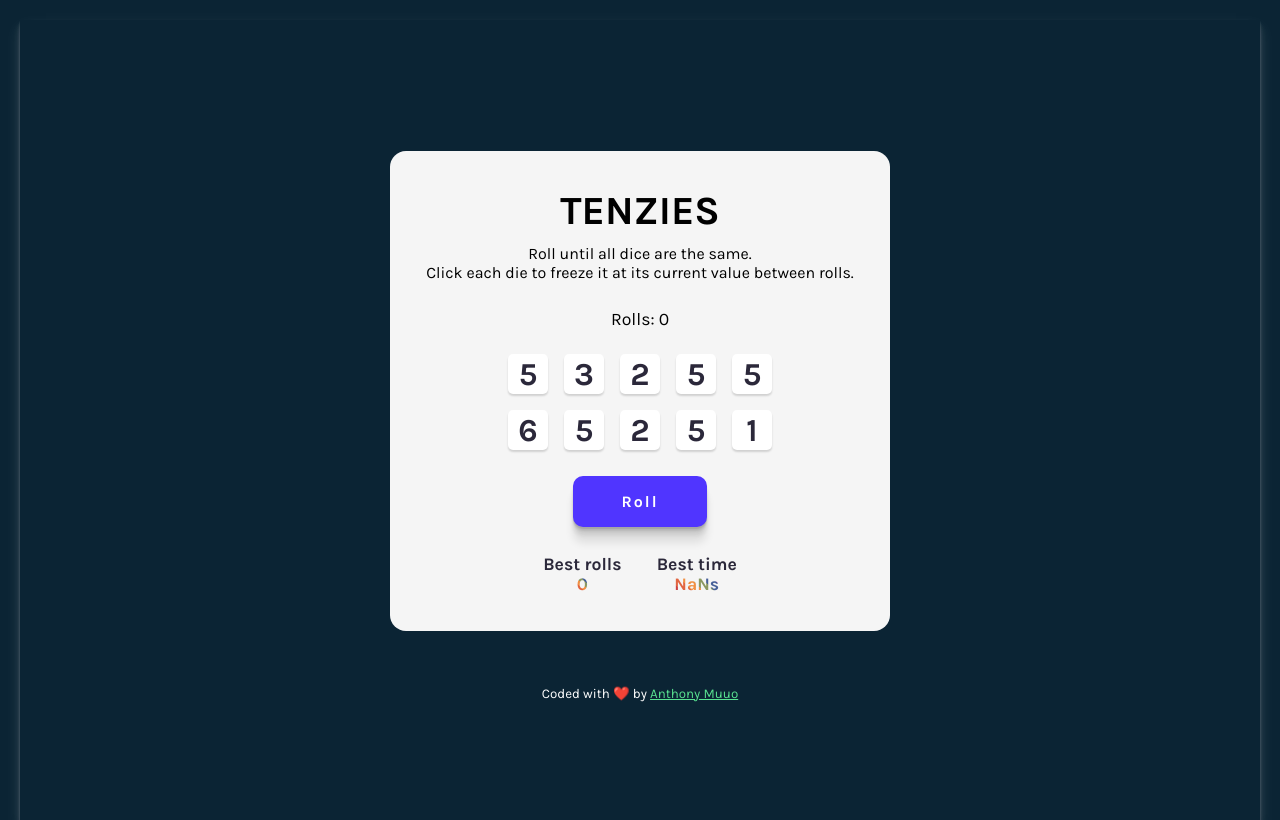
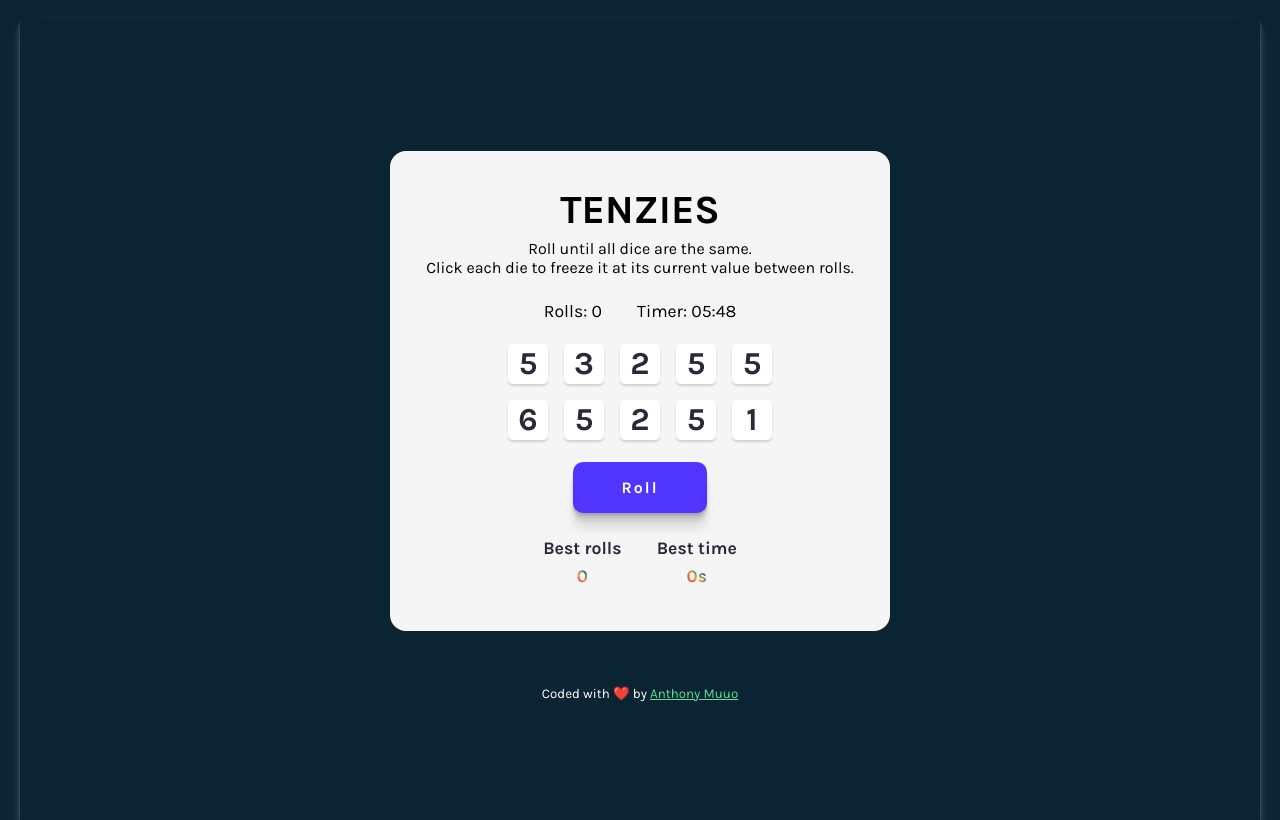
Before and after one commit to amuuo-dev/TenziGame-Improved, a React (Vite) app: page / in a window 1280 px wide. Built offline with nearby package versions, Linux system fonts and the light colour scheme.

Commit message:
create time and display bestTime

```diff
--- a/components/Scoreboard.jsx
+++ b/components/Scoreboard.jsx
@@ -1,6 +1,6 @@
 const Scoreboard = (props) => {
   return (
-    <div className="Scoreboard">
+    <div>
       <div className="stats-container">
         <div className="rolls-best">
           <p>Best rolls</p>
--- a/src/App.jsx
+++ b/src/App.jsx
@@ -13,6 +13,24 @@ const App = () => {
   const [bestRolls, setBestRolls] = useState(
     JSON.parse(localStorage.getItem("bestRolls")) || 0,
   );
+  //time---------
+  const [time, setTime] = useState(0);
+  const [start, setStart] = useState(true); //when timer to start
+  const [bestTime, setBestTime] = useState(
+    JSON.parse(localStorage.getItem("bestTime")) || 0,
+  );
+
+  useEffect(() => {
+    let interval = null;
+    if (start) {
+      interval = setInterval(() => {
+        setTime((prevTime) => prevTime + 10);
+      }, 10);
+    } else {
+      clearInterval(interval);
+    }
+    return () => clearInterval(interval);
+  }, [start]);
 
   useEffect(() => {
     const allHeld = dice.every((die) => die.isHeld);
@@ -20,6 +38,7 @@ const App = () => {
     const allSameValue = dice.every((die) => die.value === firstValue);
     if (allHeld && allSameValue) {
       setTenzies(true);
+      setStart(false);
       Record();
     }
     // eslint-disable-next-line react-hooks/exhaustive-deps
@@ -31,10 +50,16 @@ const App = () => {
       id: nanoid(),
     };
   }
+
   // Set bestRolls to localStorage every item bestRolls changes
   useEffect(() => {
     localStorage.setItem("bestRolls", JSON.stringify(bestRolls));
   }, [bestRolls]);
+
+  // Set bestTime to localStorage every item bestTime changes
+  useEffect(() => {
+    localStorage.setItem("bestTime", JSON.stringify(bestTime));
+  }, [bestTime]);
 
   function allNewDice() {
     const newDice = [];
@@ -47,7 +72,13 @@ const App = () => {
     if (!bestRolls || rolls < bestRolls) {
       setBestRolls(rolls);
     }
+    const timeFloored = Math.floor(time / 10);
+    // Check if bestTime doesn't exist or newest time is lower than bestTime if so reassign the variable
+    if (!bestTime || timeFloored < bestTime) {
+      setBestTime(timeFloored);
+    }
   }
+
   function rollDice() {
     if (!tenzies) {
       setDice((oldDice) =>
@@ -86,7 +117,7 @@ const App = () => {
   }
   return (
     <div className="app-container shadow-shorter">
-      {tenzies && <Confetti />}
+      {tenzies && <Confetti className="confetti" />}
       <main>
         <h1 className="title">Tenzies</h1>
         {!tenzies && (
@@ -100,13 +131,19 @@ const App = () => {
 
         <div className="stats-container">
           <p>Rolls: {rolls}</p>
+          <p>
+            {/* This code displays the timer in the format ss:ms,
+            where ss is the seconds and ms is the hundredths of a second. */}
+            Timer: {("0" + Math.floor((time / 1000) % 60)).slice(-2)}:
+            {("0" + ((time / 10) % 1000)).slice(-2)}
+          </p>
         </div>
 
         <div className="container">{dieElement}</div>
         <button onClick={rollDice} className="roll-dice">
           {tenzies ? "New Game" : "Roll"}
         </button>
-        <Scoreboard bestRolls={bestRolls} />
+        <Scoreboard bestRolls={bestRolls} bestTime={bestTime} />
       </main>
       <Footer />
     </div>
--- a/src/index.css
+++ b/src/index.css
@@ -194,6 +194,10 @@ main {
   font-weight: bold;
   color: #2b283a;
 }
+.rolls-best > p:last-child,
+.time-best > p:last-child {
+  margin-block: 0.5em;
+}
 .footer {
   padding: 1.25em 2.25em;
   justify-content: center;
```
